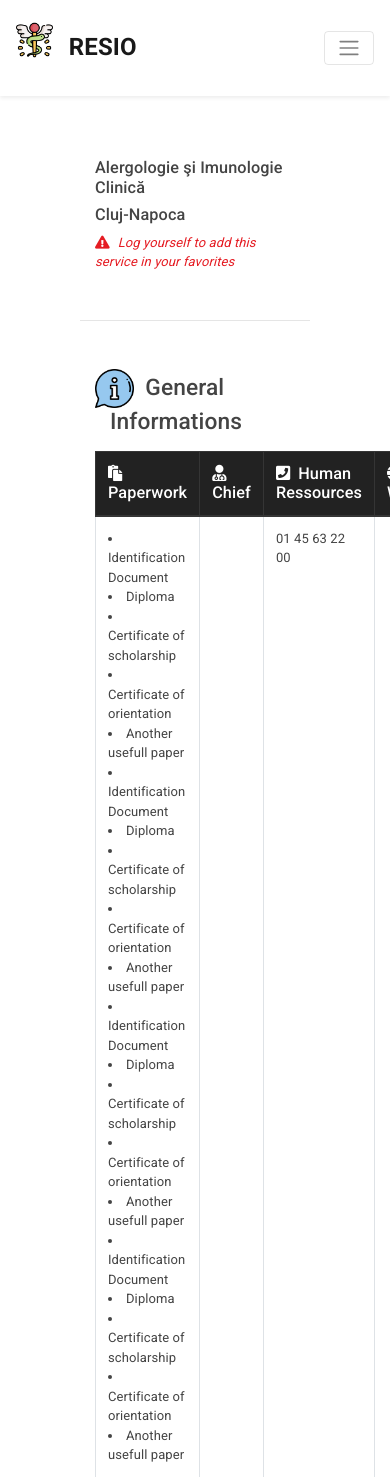
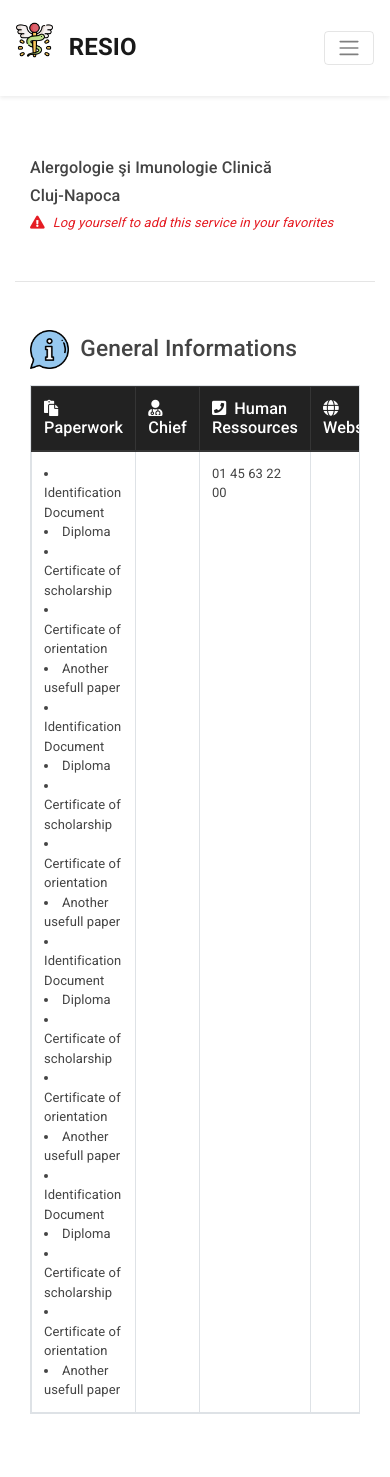
Before and after one commit to alex-run-code/resio, a Django app: template website/templates/website/service.html in a window 390 px wide; the page is wider, and only the part inside the window is pictured. Shown: the top 1477 px of that part. Run offline with Django 3.2, Linux system fonts and the light colour scheme; the template is opened without the code that fills it: values that come from a table or form of the project are taken from there, others are empty; data comes from the database, SQL or seed files in the repository; both versions use the stored data as it was after the commit; some libraries are stand-ins or nearby versions.

Commit message:
profile and service page are now responsive

```diff
--- a/website/templates/account/profile.html
+++ b/website/templates/account/profile.html
@@ -7,7 +7,7 @@
 {% block head_title %}{% trans "Sign In" %}{% endblock %}
 
 {% block content %}
-<section id='profile' class='col-8 offset-2 mb-5'>
+<section id='profile' class='col-lg-8 offset-lg-2 mb-5'>
     <div class='container'>
         <div class='section'>
             <div class='row'>
--- a/website/templates/website/service.html
+++ b/website/templates/website/service.html
@@ -7,7 +7,7 @@
 {% block head_title %}{% trans "Sign In" %}{% endblock %}
 
 {% block content %}
-<section id='profile' class='col-8 offset-2 mb-5'>
+<section id='profile' class='col-lg-8 offset-lg-2 mb-5'>
     <div class='container mb-5'>
         <h1>{{ hospital_name }}</h1>
         <h5>{{ specialty }} </h5>
@@ -32,7 +32,7 @@
                 <h3 class='d-inline align-middle'>General Informations</h3>
             </div>
             <div class='row mt-3'>
-                <table class="table table-hover table-bordered">
+                <table class="table table-hover table-bordered table-responsive">
                     <thead class='thead-dark'>
                         <tr>
                             <th class='h5' scope="col"><i class="fas fa-paste mr-2"></i>Paperwork</th>
@@ -81,14 +81,14 @@
         </div>
 
         <div class='row'>
-            <div class='col-6' style='margin-bottom: 200px;'>
+            <div class='col-lg-6' style='margin-bottom: 350px;'>
                 <img class='service_icon d-inline align-middle mr-2 mb-2'
                     src='{% static "/website/img/location2.png" %}'>
                 <h3 class='d-inline align-middle'>Address</h3>
                 <p id='hospital_address'>{{ address }}</p>
                 <div id="map"></div>
             </div>
-            <div class='col-6'>
+            <div class='col-lg-6'>
                 <img class='service_icon d-inline align-middle mr-2 mb-2'
                     src='{% static "/website/img/description.png" %}'>
                 <h3 class='d-inline align-middle'>Description</h3>
```
Also changed, not shown: db.sqlite3.
